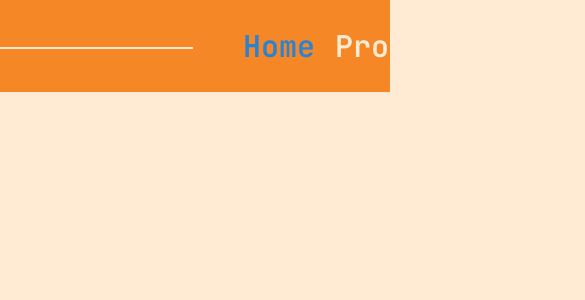
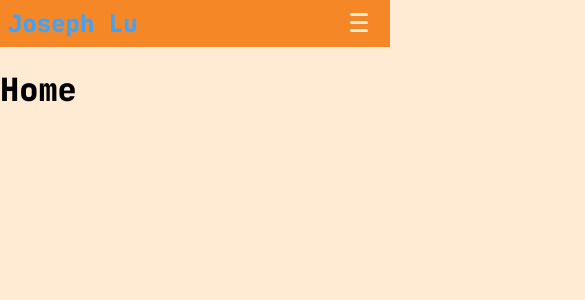
Before and after one commit to lu-joseph/lu-joseph.github.io, a JavaScript app: page / in a window 390 px wide. Shown: the top 300 px of the page, 585 px wide, since content can reach past the window. Built offline with nearby package versions, Linux system fonts and the light colour scheme.

Commit message:
Fixed navbar

```diff
--- a/public/index.html
+++ b/public/index.html
@@ -2,14 +2,9 @@
 <html lang="en">
   <head>
     <meta charset="utf-8" />
-    <link rel="icon" href="%PUBLIC_URL%/favicon.ico" />
+    <link rel="icon" type="image/x-icon" href="./images/me.png" />
     <meta name="viewport" content="width=device-width, initial-scale=1" />
     <meta name="theme-color" content="#000000" />
-    <meta
-      name="description"
-      content="Web site created using create-react-app"
-    />
-    <link rel="apple-touch-icon" href="%PUBLIC_URL%/logo192.png" />
     <!--
       manifest.json provides metadata used when your web app is installed on a
       user's mobile device or desktop. See https://developers.google.com/web/fundamentals/web-app-manifest/
--- a/src/css/Layout.css
+++ b/src/css/Layout.css
@@ -1,49 +1,107 @@
 :root {
     --colour1: #FFEBD4;
     --colour2: #F58727;
-    --colour3: #2A83D1;
+    /* --colour3: #2A83D1; */
+    --colour3: #3CA4FF;
+    --colour4: #FFB97B;
 }
 
 body {
-    color: var(--colour1);
     width: 100%;
     margin: 0;
+    padding: 0;
+}
+
+* {
+    box-sizing: border-box;
 }
 
 .navbar {
+    display: flex;
+    justify-content: space-between;
+    align-items: center;
     background-color: var(--colour2);
+    color: var(--colour1);
 }
 
-ul.navbar-links > li {
-    display: inline-block;
-    margin: 10px;
+.name {
+    font-size: 1.5rem;
+    margin: 0.5rem;
+    font-weight: 800;
+    color: var(--colour3);
 }
 
-ul.navbar-links a {
-    text-decoration: none;
-    font-family: 'JetBrains Mono', monospace;
-    font-weight: 600;
-    font-size: 30px;
+.navbar-links ul {
+    margin: 0;
+    padding: 0;
+    display: flex;
 }
 
-ul.navbar-links a:hover {
-    color: #76DDE4;
+.navbar-links li {
+    list-style: none;
 }
 
-nav {
-    display: inline-block;
-    width: 49%;
+.navbar-links li a {
+    text-decoration: none;
+    font-weight: 600;
+    color: var(--colour1);
+    padding: 1rem;
+    display: block;
 }
 
-ul.navbar-links {
-    display: flex;
-    flex-direction: row;
-    justify-content: space-between;
+.navbar-links li:hover {
+    background-color: var(--colour4);
 }
 
-hr {
-    display: inline-block;
-    width: 49%;
-    border: 1px solid var(--colour1);
-    fill: var(--colour1);
+.toggle-button {
+    position: absolute;
+    top: .75rem;
+    right: 1rem;
+    display: none;
+    flex-direction: column;
+    justify-content: space-between;
+    width: 30px;
+    height: 21px;
+    border: none;
+    background-color: transparent;
 }
+
+.toggle-button .bar {
+    height: 3px;
+    width: 100%;
+    background-color: var(--colour1);
+    border-radius: 10px;
+}
+
+@media (max-width: 700px) {
+    .toggle-button {
+        display: flex;
+    }
+
+    .navbar-links {
+        display: none;
+        width: 100%;
+    }
+
+    .navbar {
+        flex-direction: column;
+        align-items: flex-start;
+    }
+
+    .navbar-links ul {
+        width: 100%;
+        flex-direction: column;
+    }
+
+    .navbar-links li {
+        text-align: center;
+    }
+
+    .navbar-links li a {
+        padding: .5rem 1rem;
+    }
+
+    .navbar-links.active {
+        display: flex;
+    }
+}
--- a/src/pages/Layout.js
+++ b/src/pages/Layout.js
@@ -7,10 +7,24 @@ const Layout = () => {
   });
   return (
     <>
-      <div class="navbar">
-        <hr></hr>
-        <nav>
-          <ul class="navbar-links">
+      <nav className="navbar">
+        <div className="name">Joseph Lu</div>
+        <button
+          onClick={() => {
+            console.log("clicked");
+            const navbarLinks =
+              document.getElementsByClassName("navbar-links")[0];
+            navbarLinks.classList.toggle("active");
+          }}
+          href="#"
+          className="toggle-button"
+        >
+          <span className="bar"></span>
+          <span className="bar"></span>
+          <span className="bar"></span>
+        </button>
+        <div className="navbar-links">
+          <ul>
             <li>
               <NavLink to="/" exact id="home-link" style={activeNavLinkStyle}>
                 Home
@@ -49,8 +63,8 @@ const Layout = () => {
               </NavLink>
             </li>
           </ul>
-        </nav>
-      </div>
+        </div>
+      </nav>
       <Outlet />
     </>
   );
```
Also changed, not shown: src/App.js (+3 -4 lines), public/logo192.png (deleted), public/logo512.png (deleted).
